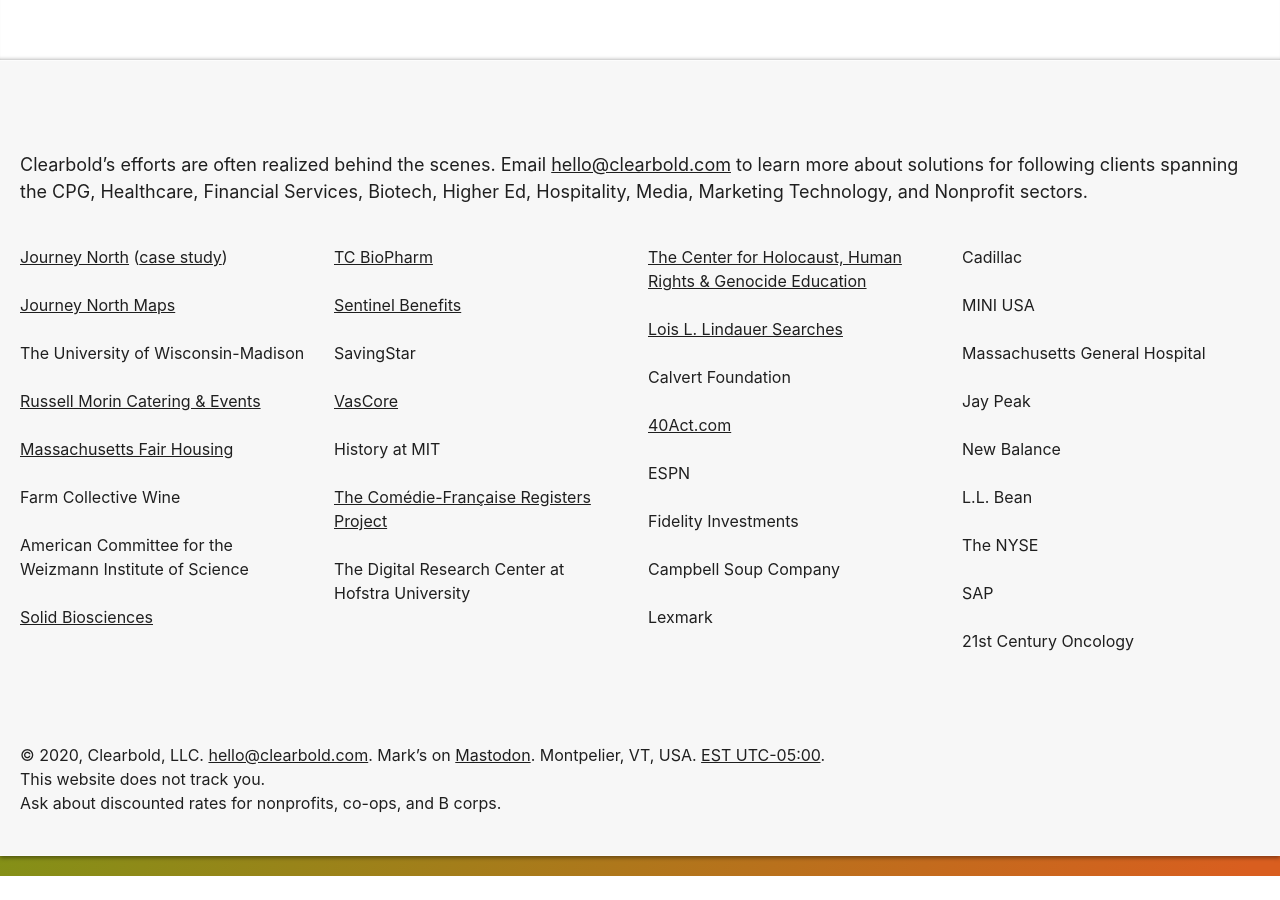
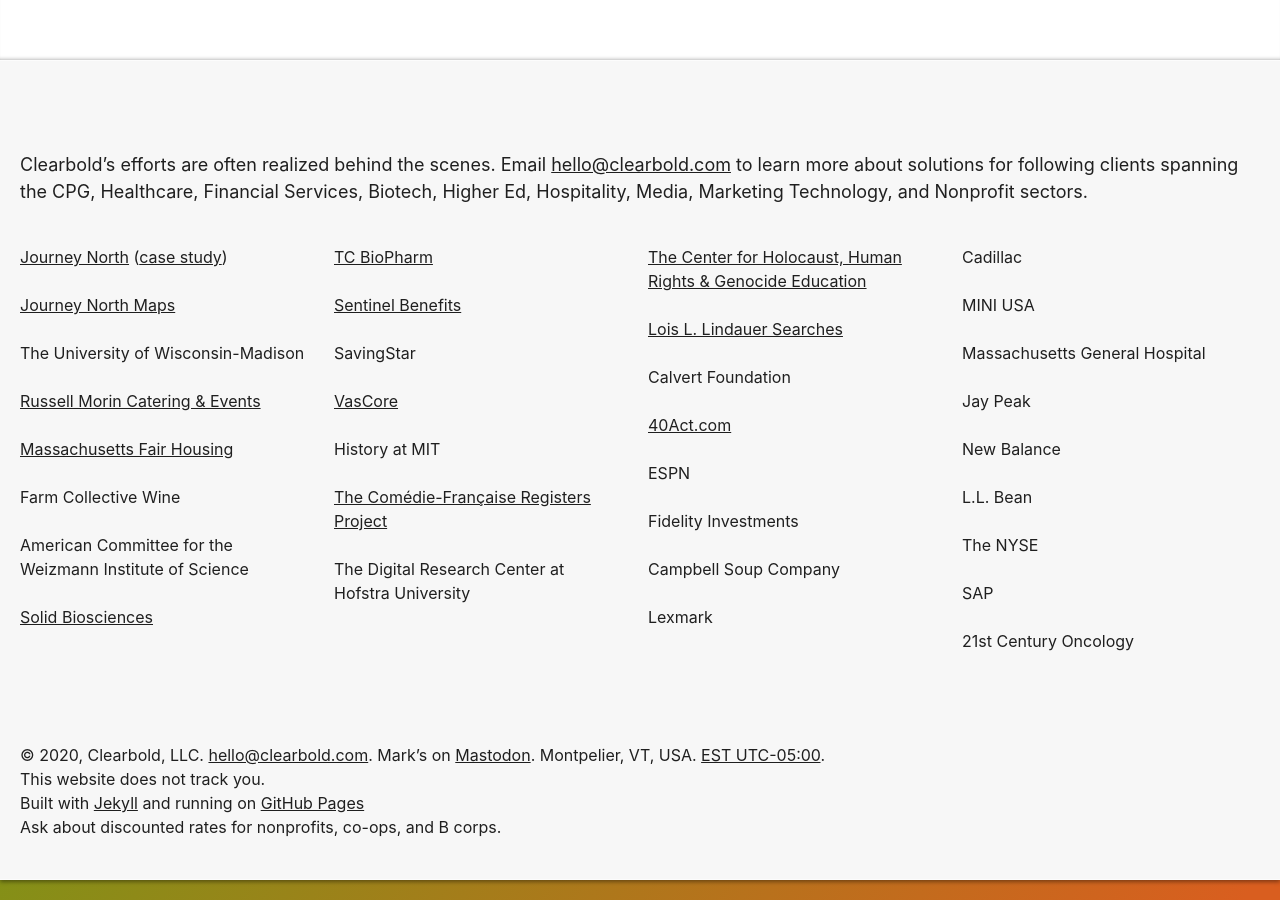
Before and after one commit to clearbold/clearbold.github.io, a Jekyll site: the page built from index.html, in a window 1280 px wide and 900 px high, scrolled down 2968 px. Built offline with Jekyll 4.4.1, drawn with Linux system fonts in a browser that asks for light colours; before the commit the page ends 3844 px from its top, so only the background shows below that.

Commit message:
Jekyll/Pages in footer

```diff
--- a/_includes/footer.html
+++ b/_includes/footer.html
@@ -1,5 +1,5 @@
     <footer class="panel-bottom" role="contentinfo">
         <div class="wrapper wrapper-content">
-            <p>&copy; 2020, Clearbold, LLC. <a href="mailto:hello@clearbold.com">hello@clearbold.com</a>. Mark&rsquo;s on <a rel="me" href="https://mastodon.technology/@circa1977">Mastodon</a>. Montpelier,&nbsp;VT,&nbsp;USA. <a href="https://en.wikipedia.org/wiki/UTC%E2%88%9205%3A00" target="_blank">EST&nbsp;UTC-05:00</a>.</p><p>This website does not track&nbsp;you.</p><p>Ask about discounted rates for&nbsp;nonprofits, co-ops, and B corps.<span class="no-cssgrid"> <a href="https://caniuse.com/#feat=css-grid" target="_blank">Upgrade your browser</a>.</span></p>
+            <p>&copy; 2020, Clearbold, LLC. <a href="mailto:hello@clearbold.com">hello@clearbold.com</a>. Mark&rsquo;s on <a rel="me" href="https://mastodon.technology/@circa1977">Mastodon</a>. Montpelier,&nbsp;VT,&nbsp;USA. <a href="https://en.wikipedia.org/wiki/UTC%E2%88%9205%3A00" target="_blank">EST&nbsp;UTC-05:00</a>.</p><p>This website does not track&nbsp;you.</p><p>Built with <a href="https://jekyllrb.com/">Jekyll</a> and running on <a href="https://pages.github.com/">GitHub Pages</a></p><p>Ask about discounted rates for&nbsp;nonprofits, co-ops, and B corps.<span class="no-cssgrid"> <a href="https://caniuse.com/#feat=css-grid" target="_blank">Upgrade your browser</a>.</span></p>
         </div>
     </footer>
```
